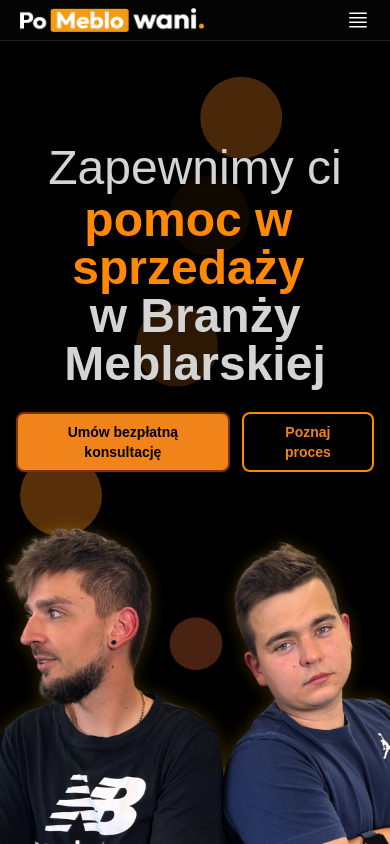
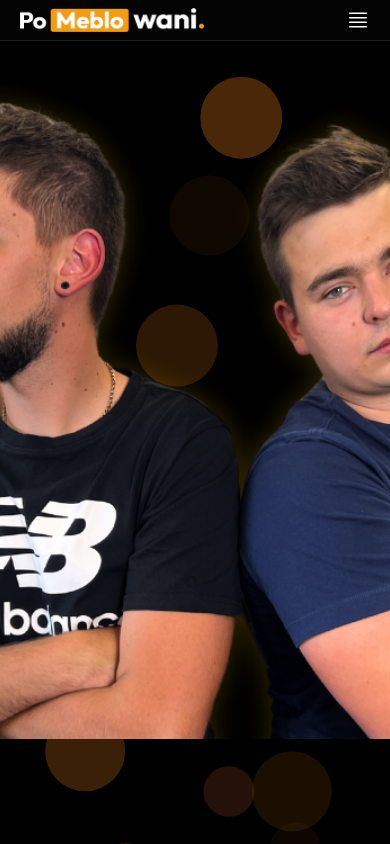
Before and after one commit to sekuls/PoMeblowani---Marketing-Agency-Landing-Page, a React (Vite) app in the folder portfolio/: page / in a window 390 px wide. Shown: the top 844 px of the page. Built offline with nearby package versions, Linux system fonts and the light colour scheme; a web font is replaced by a local one.

Commit message:
change order

```diff
--- a/portfolio/src/sections/ParallaxScrolling.jsx
+++ b/portfolio/src/sections/ParallaxScrolling.jsx
@@ -35,15 +35,15 @@
     <section className="relative min-h-screen overflow-hidden" id="home">
       <div className="relative z-20 flex min-h-screen w-full flex-col justify-between px-4 pb-6 pt-16 sm:px-6 md:px-10 md:pb-8 md:pt-24">
         <div className="flex flex-1 flex-col gap-8 md:grid md:grid-cols-[minmax(0,520px)_minmax(0,1fr)] md:items-center md:gap-10">
-          <div className="w-full md:max-w-[520px]  md:justify-self-start md:-translate-y-40">
+          <div className="order-2 w-full md:order-1 md:max-w-[520px]  md:justify-self-start md:-translate-y-40">
             {showText && <ParallaxText />}
           </div>
 
-          <div className="relative mx-auto flex w-[80%] items-center justify-center md:justify-center md:translate-y-20">
+          <div className=" order-1 relative mx-auto flex w-[80%] items-center justify-center md:justify-center md:translate-y-20">
             <motion.img
               src="/assets/team1.png"
               alt="Zespół"
-              className="h-[50vh] md:h-[80vh] w-auto max-w-none object-contain pointer-events-none"
+              className="h-[80vh] md:h-[80vh] w-auto max-w-none object-contain pointer-events-none"
               initial={{ opacity: 0, x: isMobile ? 0 : 400, y: isMobile ? 40 : 0 }}
               animate={{ opacity: 1, x: 0, y: 0 }}
               transition={{ duration: 0.8, ease: "easeOut", delay: 0.2 }}
```
